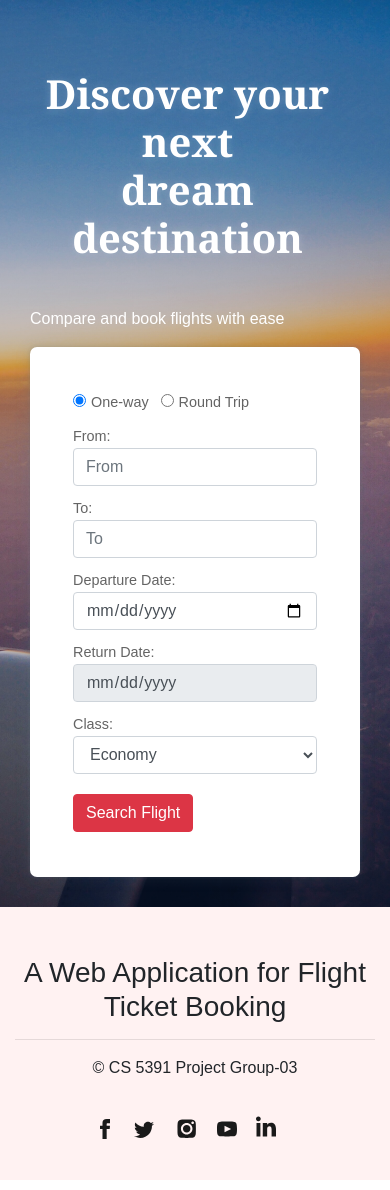
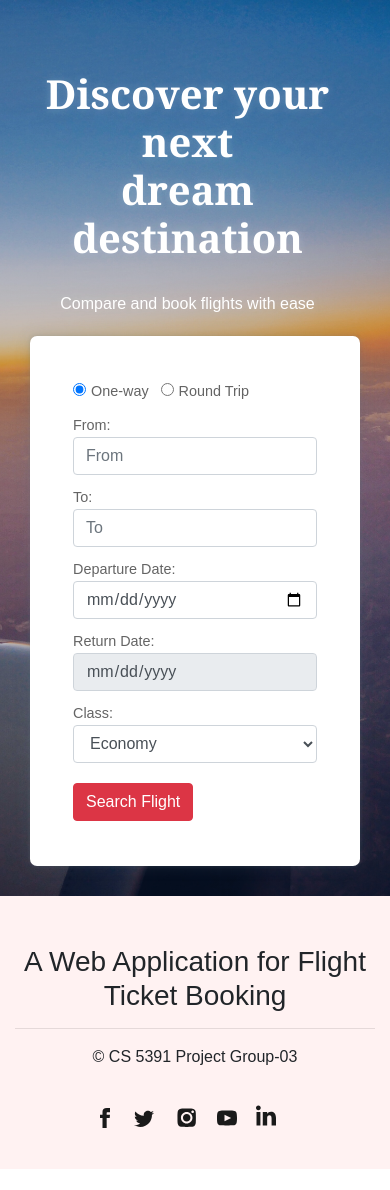
Before and after one commit to RakeshSuvvari/Flights_Booking_Website, a Django app: page / in a window 390 px wide. Shown: the part 66-1256 px from the top of the page. After the commit the page ends 1235 px from the top, so only its background shows below. Run offline with Django 3.2, Linux system fonts and the light colour scheme; some libraries are stand-ins or nearby versions; some web fonts are replaced.

Commit message:
banner-caption

```diff
--- a/flight/static/css/layout_style.css
+++ b/flight/static/css/layout_style.css
@@ -56,6 +56,11 @@ body{
     text-align: left;
     text-shadow: 0px 0px 8px rgba(255,255,255,0.2);
 }
+.banner-caption{
+    color: white;
+    text-align: left;
+    text-shadow: 0px 0px 8px rgba(255,255,255,0.2);
+}
 
 @media (max-width: 992px){
     .first-section{
@@ -65,6 +70,11 @@ body{
         text-align: center;
         font-size: 50px;
         margin-top: 20px;
+        margin-bottom: 15px;
+    }
+    .banner-caption{
+        color: white;
+        text-align: center;
         margin-bottom: 20px;
     }
     .search-flight{
@@ -77,7 +87,13 @@ body{
     .banner-text{
         font-size: 40px;
         margin-top: 40px;
-        margin-bottom: 45px;
+        margin-bottom: 30px;
+    }
+    .banner-caption{
+        color: white;
+        text-align: center;
+        margin-top: 0;
+        margin-bottom: 20px;
     }
     .search-flight{
         width: 85%!important;
@@ -109,7 +125,13 @@ body{
     .banner-text{
         font-size: 35px;
         margin-top: 15px;
-        margin-bottom: 25px;
+        margin-bottom: 20px;
+    }
+    .banner-caption{
+        color: white;
+        text-align: center;
+        margin-top: 0;
+        margin-bottom: 20px;
     }
     .search-flight{
         padding: 35px 10px !important;
--- a/flight/templates/flight/index.html
+++ b/flight/templates/flight/index.html
@@ -12,7 +12,7 @@
         <div class="banner-div">
             <div class="banner">
             <h1 class="banner-text">Discover your next <br> dream destination</h1>
-            <p style="color:white;">Compare and book flights with ease</p>
+            <p class="banner-caption" style="color:white;">Compare and book flights with ease</p>
             </div>
         </div>
         <div class="search-flight">
```
